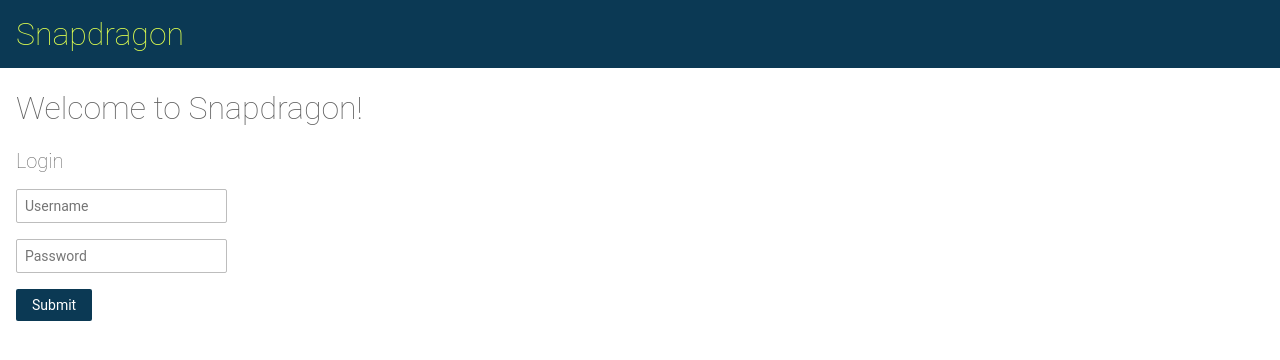
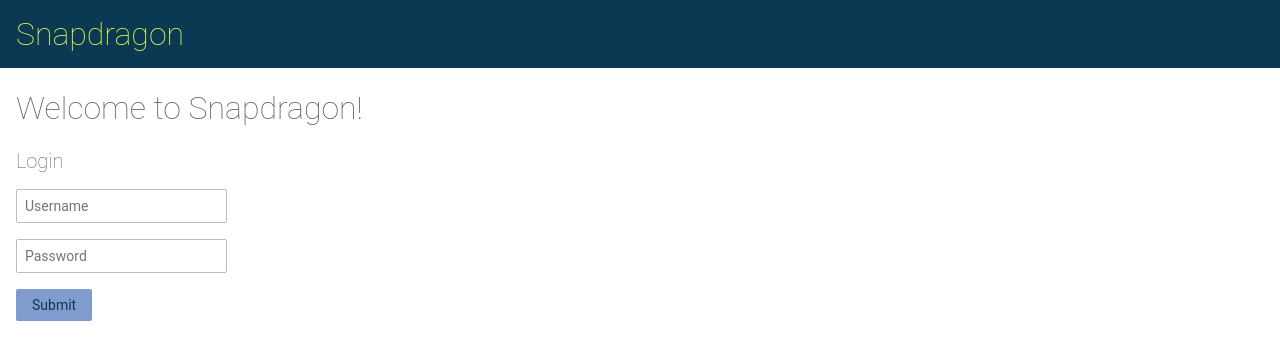
Before and after one commit to SarahKreutner/snapdragon, an Angular app: page / in a window 1280 px wide. Shown: the top 360 px of the page. Built offline with nearby package versions, Linux system fonts and the light colour scheme.

Commit message:
3 files modified

```diff
--- a/src/app/app.component.css
+++ b/src/app/app.component.css
@@ -13,6 +13,13 @@ p {
 app-top-bar {
   background-color:  rgba(11, 57, 84, 1);
 }
+div.container {
+  position: absolute;
+  right: 0;
+  left: 0;
+  bottom: 0;
+  top:68px;
+}
 
 
 
--- a/src/app/login/login.component.css
+++ b/src/app/login/login.component.css
@@ -7,5 +7,6 @@
 }
 
 button {
-  background-color: rgba(11, 57, 84, 1);
+  background-color: rgba(128, 155, 206, 1);
+  color: rgba(11, 57, 84, 1)
 }
--- a/src/app/top-bar/top-bar.component.css
+++ b/src/app/top-bar/top-bar.component.css
@@ -8,10 +8,10 @@
 }
 
 a > h1 {
-  color: rgba(224, 255, 79, 1)
+  color: rgba(224, 255, 79, 1);
 }
 app-top-bar {
-  background-color: rgba(128, 155, 206, 1) !important;
+  background-color: rgba(11, 57, 84, 1);
 }
 /*
 Copyright Google LLC. All Rights Reserved.
```
